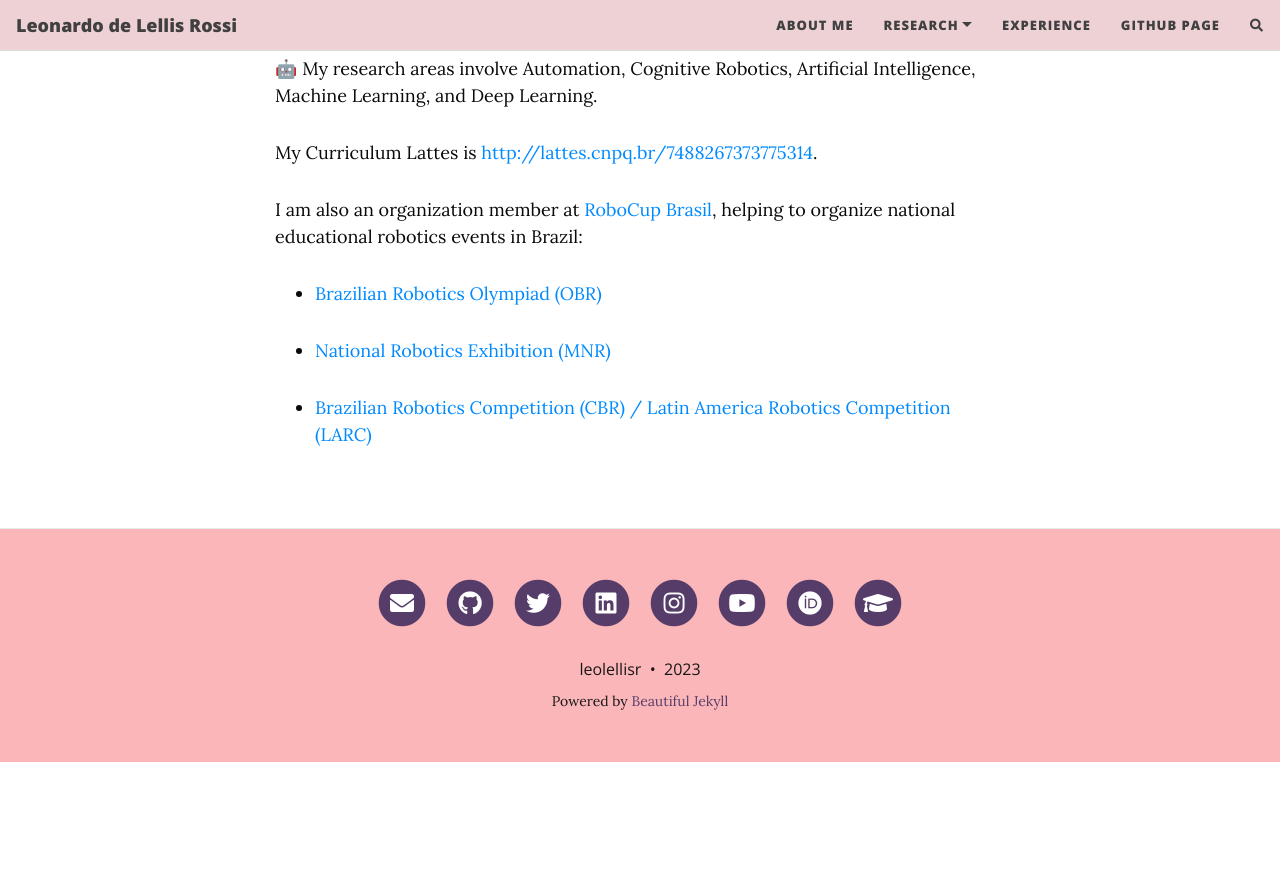
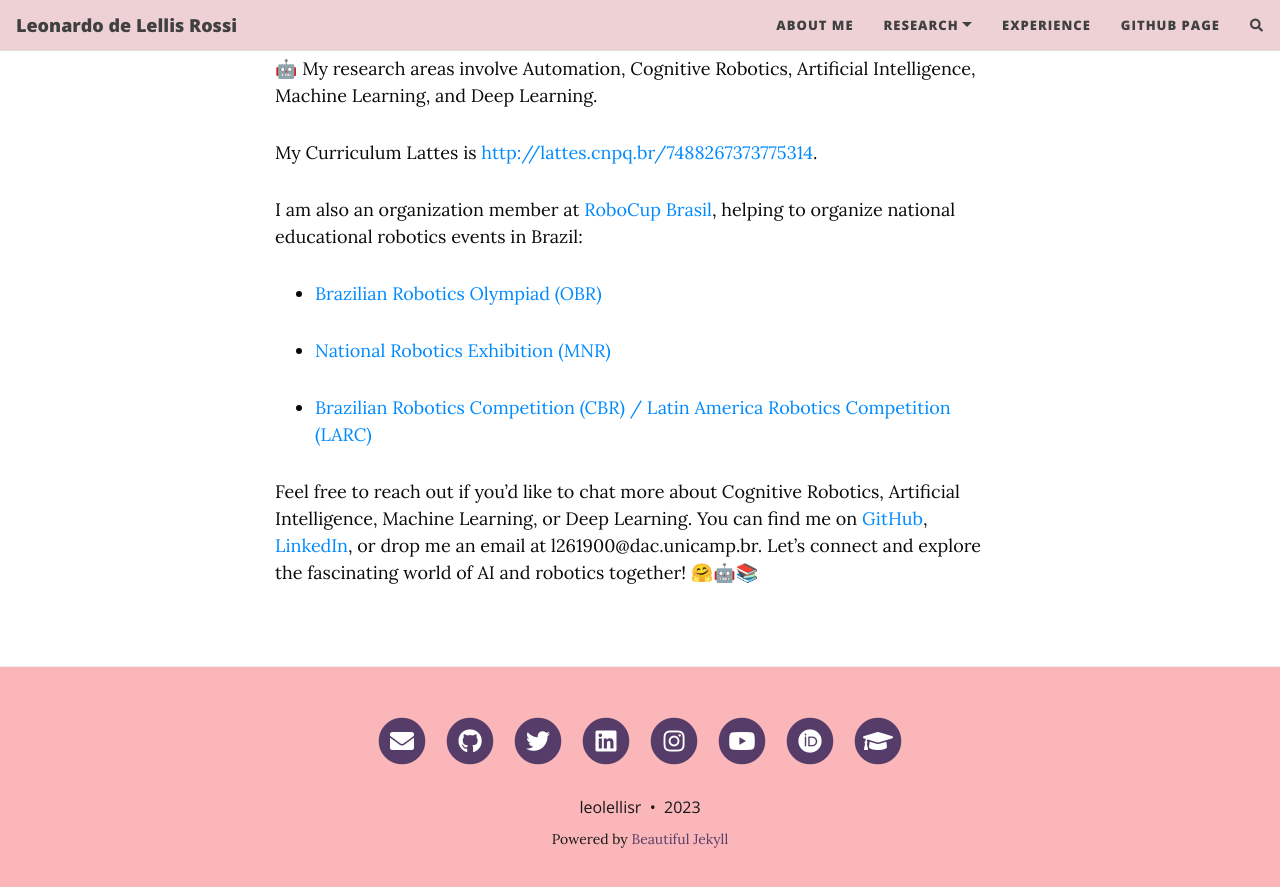
Before and after one commit to leolellisr/leolellisr.github.io, a Jekyll site: the page built from aboutme.md, in a window 1280 px wide and 900 px high, scrolled down 1061 px. Shown: the top 887 px of the window. Built offline with Jekyll 4.4.1, drawn with Linux system fonts in a browser that asks for light colours; nearby versions of some CDN libraries; comment, search, counter and statistics services are not loaded; before the commit the page ends 1823 px from its top, so only the background shows below that.

Commit message:
update page

```diff
--- a/aboutme.md
+++ b/aboutme.md
@@ -35,3 +35,5 @@ I am also an organization member at [RoboCup Brasil](https://www.robocup.org.br/
 * [National Robotics Exhibition (MNR)](https://www.mnr.org.br)
 
 * [Brazilian Robotics Competition (CBR) / Latin America Robotics Competition (LARC)](https://www.cbrobotica.org/)
+
+Feel free to reach out if you'd like to chat more about Cognitive Robotics, Artificial Intelligence, Machine Learning, or Deep Learning. You can find me on [GitHub](https://github.com/leolellisr/), [LinkedIn](https://www.linkedin.com/in/leonardo-de-lellis-rossi-a5ba7ba3/), or drop me an email at l261900@dac.unicamp.br. Let's connect and explore the fascinating world of AI and robotics together! 🤗🤖📚
```
